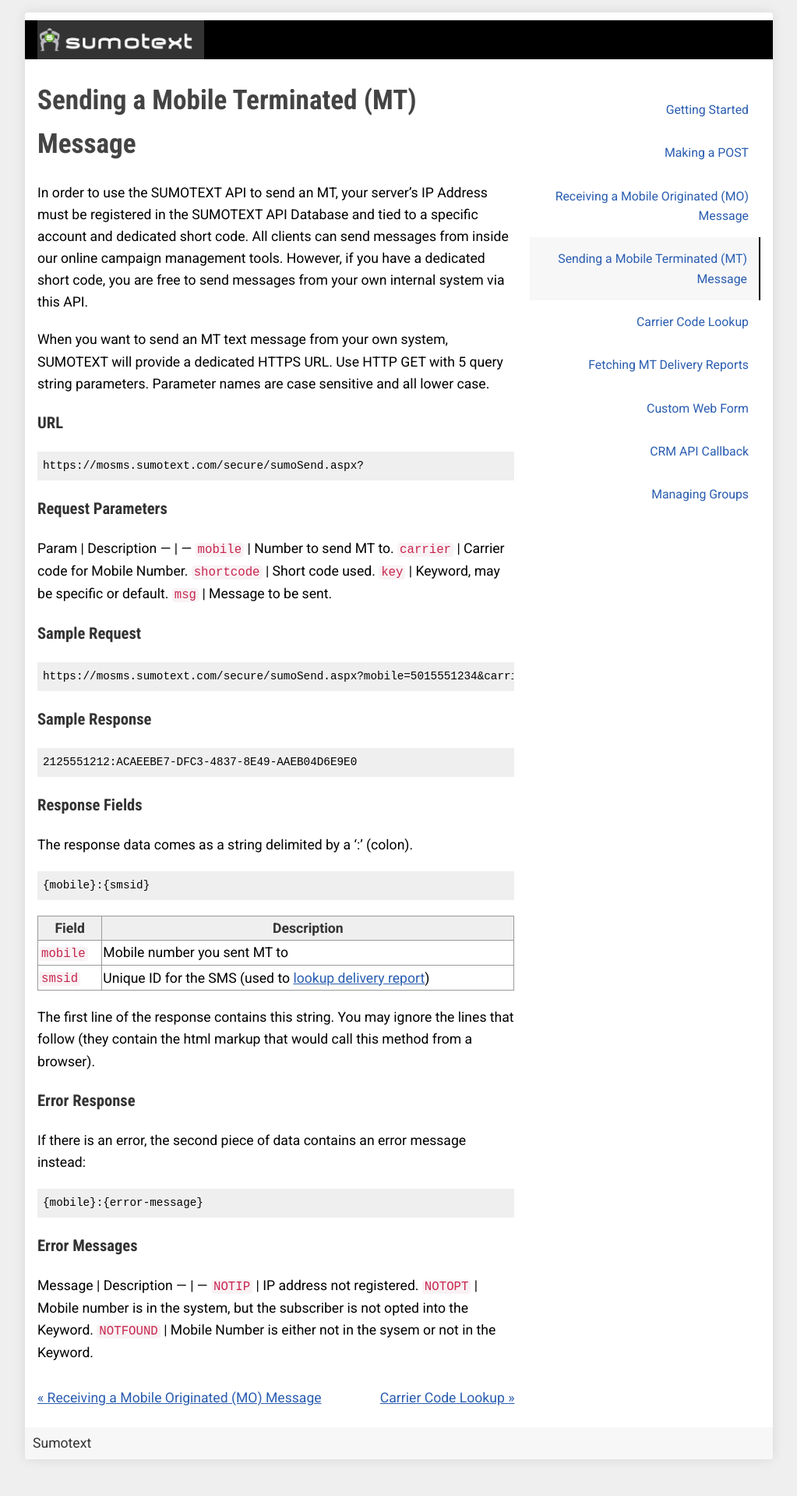
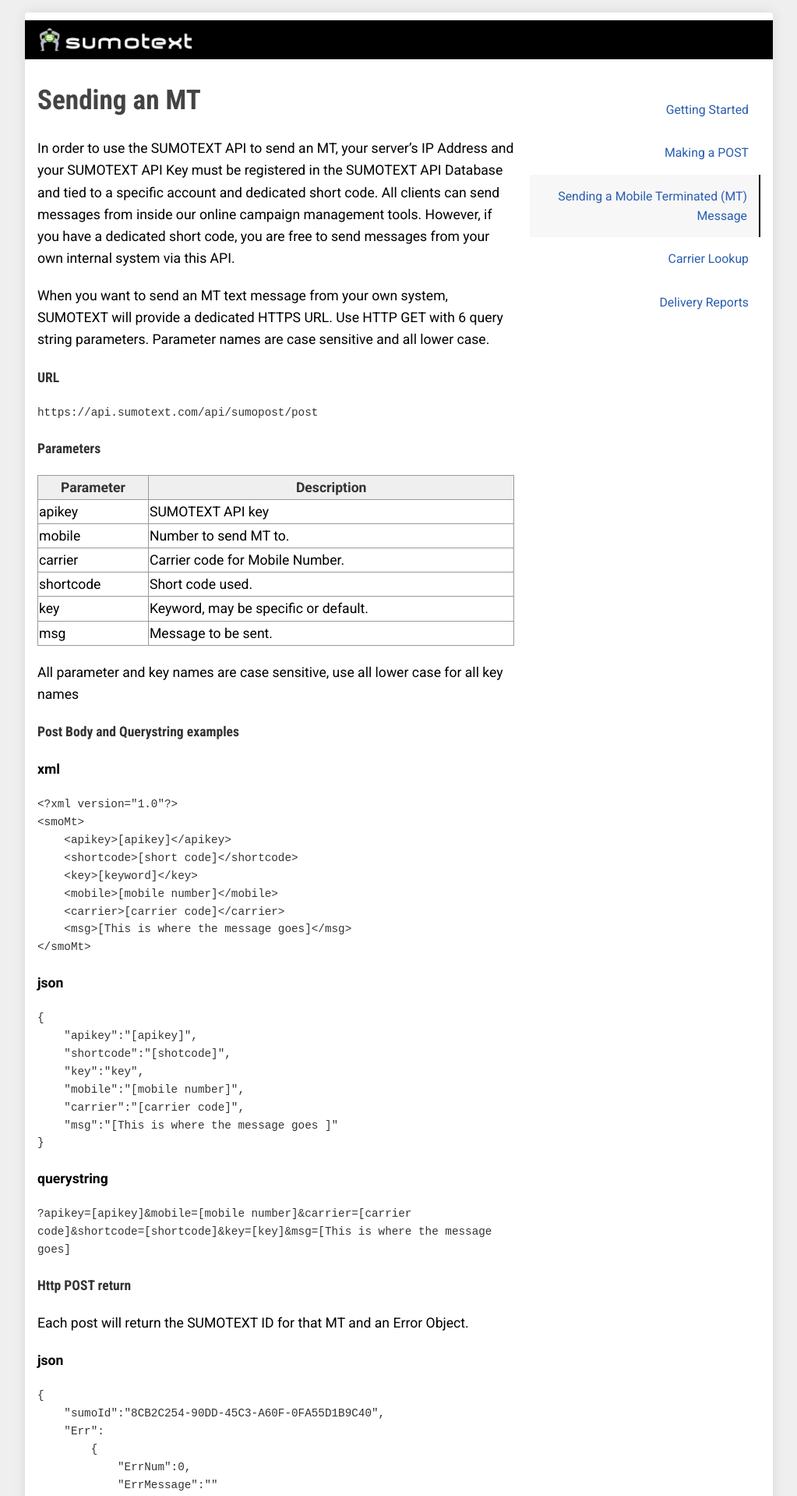
Before and after one commit to SUMOTEXT/sumotext.github.io, a Jekyll site: the page built from _posts/api-docs/2014-10-29-sending-mt.md, in a window 1280 px wide. Shown: the top 1918 px of the page at 78% size, without its empty margins (128-1151 px from the left). Built offline with Jekyll 4.4.1, drawn with Linux system fonts in a browser that asks for light colours; nearby versions of some CDN libraries; Markdown is read by kramdown in place of the engine named in the settings; before the commit the page ends 1887 px from its top, so only the background shows below that; some of the changed text lies outside the part shown.

Commit message:
site reflects the docs

```diff
--- a/_posts/api-docs/2014-10-24-managing-groups.md
+++ /dev/null
@@ -1,49 +0,0 @@
----
-layout: page
-title:  "Managing Groups"
-categories: docs
-permalink: /managing-groups/
----
-
-Managing Groups
-=====
-
-The client can manage their groups through the Sumotext API. Groups can be managed with the following actions
-
-Action | Description
------ | -----
-`add` | Add a new group (named `{group}`) to a keyword
-`delete` | Delete a group and its members
-`clear` | Clear a group of its members
-`addmember` | Add a member (member corresponds to their `{mobile}`)
-
-### URL
-<pre class="code"><code>http://mosms.sumotext.com/secure/sumoGroup.aspx?</code></pre>
-
-#### Request Parameters
-Params | Description
-----|----
-`country` | Country associated with shortcode
-`shortcode` | Short code being used
-`key` | Keyword being used
-`group` | Name of the group to manage
-`action` | Add, delete, clear, or adddmember
-`mobile` | Mobile number of subscriber to add to group [Optional: may be left blank]
-
-### Sample Request
-
-<pre class="code"><code>http://mosms.sumotext.com/secure/sumoGroup.aspx?country=USA&shortcode=74700&key=SUMOKEY&group=yourgroup&action=addmember&mobile=5015551234
-</code></pre>
-
-
-### Sample Response
-<pre class="code"><code>Action Addmember OK
-</code></pre>
-
-### Response Fields
-The response data comes as a string
-<pre class="code"><code>Action {action} OK</code></pre>
-
-###Error Response
-If there is an error, the response contains an error description message after a colon.
-<pre class="code"><code>Action {action} Error: [Error Description]</code></pre>
--- a/_posts/api-docs/2014-10-25-receiving-post-data.md
+++ /dev/null
@@ -1,89 +0,0 @@
----
-layout: page
-title:  "CRM API Callback"
-categories: docs
-permalink: /receiving-post-data/
----
-
-CRM API Callback
-=====
-
-###Summary
-
-Sumotext provides a generic tactic for integrating Sumotext events with web services that clients publish and control. This allows clients to utilize our online campaign tools without having to give us access to their databases.
-
-Sumotext collects data in 3 ways:
-
-1. *SMS Sticky Sessions* - Sumotext saves user response e.g. "Please reply with your email address!"
-2. *SMS Polls* - e.g. "Reply A (red) or B (blue)."
-3. *Web Forms* - submitted via browsers
-
-Sumotext can be cinfigured to automatically post to a web service when these events fire.
-
-###Receiving Post Data (API Callbacks)
-The Sumotext platform can be configured to send your web server an HTTP request when these events are triggered. Follow the directions below to tell Sumotext where to point the HTTP calls:
-
-1. Log in at [sumotext.com](http://www.sumotext.com).
-2. Go to the Settings tab.
-3. Go to the Web Form settings tab.
-4. Click "Edit Post CRM".
-5. Check the "Post" checkbox.
-6. Configure the Post parameters that Sumotext will send as a GET
-
-###Sumotext will always post these 5 parameters first
-
-* `country`
-* `short code`
-* `key`
-* `mobile`
-* `carrierId`
-
-It also includes the custom user fields that you specify in the GET call.
-
-###Example
-<pre class="code"><code>http://www.yourdomain.com/Post.aspx?<span>country</span>=USA&<span>shortcode</span>=84700&<span>key</span>=SOMEKEY&<span>mobile</span>=2125551212&<span>carrierId</span>=VERIZONUS&<span>Name</span>=Bill&<span>DOB</span>=1/1/2000&<span>Zip</span>=10024</code></pre>
-
-In this example, the client had their settings configured to Post the additional fields for Name, DOB, and Zip as parameters.
-
-###SMS Polls
-When a user responds to a Poll campaign-mode, the response can be Posted to your web service. To register your web server to receive a GET for this event...
-
-1. Log in at sumotext.com.
-2. Go to the Campaign Modes tab.
-3. Go to the "Poll" tab.
-4. Click "Edit Post CRM".
-5. Check the "Post" checkbox.
-6. Configure the Post parameters that Sumotext will POST
-
-For voting, there will always be 6 parameters:
-
-###Parameters
-Param | Description
-----|----
-`mobile` | Number to send MT to
-`carrier` | Carrier code
-`shortcode` | Short code
-`key` | Keyword
-`reply` | User response ("A" for example)
-`label` | Response label (for example, "Tampa")
-
-### Example
-<pre class="code"><code>http://www.yourdomain.com/sumotext.aspx?<span>mobile</span>=2125551212&<span>carrier</span>=VERIZONUS&<span>shortcode</span>=84700&<span>key</span>=FB1&<span>reply</span>=A&<span>label</span>=Tampa</code></pre>
-
-###Text-4-Info
-When a user texts a Text-4-Info keyword, their message can be posted to your web service. To register your web server to receive a GET for this event...
-
-1. Log in at sumotext.com.
-2. Go to the Campaign Modes tab.
-3. Go to the "Text-4-Info" tab.
-4. Add your server url to the "Server" field.
-
-###Parameters
-Param | Description
-----|----
-`lead` | Keyword, unless otherwise specified
-`mobile` | Number of MO Device
-`msg` | Text of MO
-
-###Example
-<pre class="code"><code>http://www.yourserver.com/yourpage.aspx?lead=keyword&&mobile=2125551212&msg=ServerMsg</code></pre>
--- a/_posts/api-docs/2014-10-26-custom-web-form.md
+++ /dev/null
@@ -1,49 +0,0 @@
----
-layout: page
-title:  "Custom Web Form"
-categories: docs
-permalink: /custom-web-form/
-weight: 6
-data: custom-form
----
-
-Custom Web Form
-========
-
-When a SUMOTEXT client wants to initiate an opt-in (and collect profile data) from the client's own web form, they will post an HTTPGET request (in an HTML form) to the following URL with ALL 15 query string parameters.
-
-### Parameters
-Param | Description
---- | ---
-`shortcode` | Short code used.
-`key` | Should reflect the keyword being used.
-`phone` | The mobile number opting in.
-`txt1` | Profile data field that matches the web form in the Sumotext online tools.
-`txt2` to `txt11` | Up to 11 form fields for profile data. Fields not used should be left blank.
-
-### Example HTML Form
-
-The following HTML form will properly form the GET querystring for submitting an opt-in from a custom web form. Note: For `txt#` fields that you're not using, set the `txt#` input fields to `type="hidden"` so that they're included in the querystring, but not shown to the user.
-
-<pre class="code">&lt;form action=&quot;http://mosms.sumotext.com/mOptinMO.aspx?&quot; method=&quot;GET&quot;&gt;
-&nbsp;&nbsp;&nbsp;&nbsp;Shortcode: &lt;input type=&quot;text&quot; name=&quot;<span>shortcode</span>&quot; /&gt;&lt;br /&gt;
-&nbsp;&nbsp;&nbsp;&nbsp;Key: &lt;input type=&quot;text&quot; name=&quot;<span>key</span>&quot; /&gt;&lt;br /&gt;
-&nbsp;&nbsp;&nbsp;&nbsp;Phone: &lt;input type=&quot;text&quot; name=&quot;<span>phone</span>&quot; /&gt;&lt;br /&gt;
-&nbsp;&nbsp;&nbsp;&nbsp;Custom parameter: &lt;input type=&quot;text&quot; name=&quot;<span>txt1</span>&quot; /&gt;&lt;br /&gt;
-&lt;!-- set the remaining 'txt#' fields to 'type=&quot;hidden&quot;' and a blank value so that their params are still included in the GET --&gt;
-&nbsp;&nbsp;&nbsp;&nbsp;&lt;input type=&quot;hidden&quot; name=&quot;<span>txt2</span>&quot; value=&quot;&quot; /&gt;
-&nbsp;&nbsp;&nbsp;&nbsp;&lt;input type=&quot;hidden&quot; name=&quot;<span>txt3</span>&quot; value=&quot;&quot; /&gt;
-&nbsp;&nbsp;&nbsp;&nbsp;&lt;input type=&quot;hidden&quot; name=&quot;<span>txt4</span>&quot; value=&quot;&quot; /&gt;
-&nbsp;&nbsp;&nbsp;&nbsp;&lt;input type=&quot;hidden&quot; name=&quot;<span>txt5</span>&quot; value=&quot;&quot; /&gt;
-&nbsp;&nbsp;&nbsp;&nbsp;&lt;input type=&quot;hidden&quot; name=&quot;<span>txt6</span>&quot; value=&quot;&quot; /&gt;
-&nbsp;&nbsp;&nbsp;&nbsp;&lt;input type=&quot;hidden&quot; name=&quot;<span>txt7</span>&quot; value=&quot;&quot; /&gt;
-&nbsp;&nbsp;&nbsp;&nbsp;&lt;input type=&quot;hidden&quot; name=&quot;<span>txt8</span>&quot; value=&quot;&quot; /&gt;
-&nbsp;&nbsp;&nbsp;&nbsp;&lt;input type=&quot;hidden&quot; name=&quot;<span>txt9</span>&quot; value=&quot;&quot; /&gt;
-&nbsp;&nbsp;&nbsp;&nbsp;&lt;input type=&quot;hidden&quot; name=&quot;<span>txt10</span>&quot; value=&quot;&quot; /&gt;
-&nbsp;&nbsp;&nbsp;&nbsp;&lt;input type=&quot;hidden&quot; name=&quot;<span>txt11</span>&quot; value=&quot;&quot; /&gt;
-&nbsp;&nbsp;&nbsp;&nbsp;&lt;input type=&quot;submit&quot; value=&quot;Submit&quot; /&gt;
-&lt;/form&gt;</pre>
-
-### Sample HTTP Call
-To show what the HTTP request looks like:
-<pre class="code"><code>http://mosms.sumotext.com/mOptinMO.aspx?country=USA&shortcode=69872&key=SUMO&phone=5012474110&txt1=??&txt2=??&txt3=??&txt4=??&txt5=??&txt6=??&txt7=??&txt8=??txt9=??&txt10=??&txt11=??</code></pre>
--- a/_posts/api-docs/2014-10-27-fetching-mt-delivery-reports.md
+++ b/_posts/api-docs/2014-10-27-fetching-mt-delivery-reports.md
@@ -1,63 +1,25 @@
 ---
 layout: page
-title:  "Fetching MT Delivery Reports"
+title:  "Delivery Reports"
 categories: docs
 permalink: /fetching-mt-delivery-report/
 ---
 
-Fetching MT Delivery Reports
+Delivery Reports
 ========
 
-You may receive a delivery report for an MT that was sent through the Sumotext API. This report indicates if the message corresponding to `smsid` was successfully delivered, and if it wasn't, gives a reason why.
+You may choose to receive posts for MTs that are Delivered and Failed, or just Failed. We will post a url you have listed in our system. This post will have 3 querystring parameters.
 
-### URL
-<pre class="code"><code>https://mosms.sumotext.com/secure/sumoReport.aspx?</code></pre>
+#### Example
 
-### Request Parameters
-Param | Description
---- | ---
-`smsid` | Unique smsid returned when sending the MT.
-`shortcode` | Short code used.
+    http://www.url.com/?sumoid=[sumoId]&mtcode=[MTCode]&mtdescription=[MtDescription]
 
-### Sample Request
-<pre class="code"><code>https://mosms.sumotext.com/secure/sumoReport.aspx?smsid=ACAEEBE7-DFC3-4837-8E49-AAEB04D6E9E0&shortcode=74700
-</code></pre>
 
-### Response Fields
-The response data comes as a string delimited by a ':' (colon).
-<pre class="code"><code>{smsid}:{sent-status}:{true/false message}</code></pre>
+#### Parameters
+- sumoID
+- MTCode
+- MtDescription
 
-Field | Description
---- | ---
-`smsid` | Unique ID for the SMS
-`sent-status` | TRUE if sent, FALSE otherwise
-`true/false message` | Message describing the sent status
-
-The first line of the response contains this string. You may ignore the lines that follow (they contain the html markup that would call this method from a browser).
-
-### Error Response
-
-If your message didn't send, your response will come in the form
-<pre class="code"><code>{smsid}:FALSE:{false message}</code></pre>
-
-If the smsid is not found, your response will be
-<pre class="code"><code>{smsid}:NOTFOUND:[single space char]</code></pre>
-
-NOTE: There is a single space character after the second colon.
-
-####True Messages
-* Sent by Sumotext to Aggregator.
-* Message successfully delivered to handset.
-* Message successfully sent to carrier.
-
-####False Messages
-* Failed. We are unable to delier this message.
-* Not Delivered, Billing failed, Billing.
-* Not Delivered, Invalid destination, Destination permanent.
-* Not Delivered, Invalid source address, Source.
-* Not Delivered, No Information, No information.
-* Not Delivered, System failure, System failure.
-* EXPIRED: We are unable to deliver this message.
-* FAIL: We are unable to deliver this message.
-* FAILED: We were unable to send this to aggregator.
-* UNDELIV: We are unable to deliver this message.
+#### Report Code [MTCode]
+- 4: Delivered
+- 5: Failed
--- a/_posts/api-docs/2014-10-28-carrier-code-lookup.md
+++ b/_posts/api-docs/2014-10-28-carrier-code-lookup.md
@@ -1,51 +1,73 @@
 ---
 layout: page
-title:  "Carrier Code Lookup"
+title:  "Carrier Lookup"
 categories: docs
 permalink: /carrier-code-lookup/
 ---
 
-Carrier Code Lookup
+Carrier Lookup
 ======
 
-There is a $0.005 charge to look up a mobile number's carrier code. View [Appendix A](https://github.com/SUMOTEXT/Sumotext-API-Guide/blob/master/api-docs/appendices/appendix-a.md) for a list of all carrier codes.
+#### URL
+    https://api.sumotext.com/api/sumolookup/lookup
 
-### URL
-<pre class="code"><code>http://mosms.sumotext.com/secure/sumoLookup.aspx?</code></pre>
-### HTTP Method - `GET`
+#### Parameters
 
-### Request Parameters
-Param | Description
---- | ---
-`mobile` | Number to look up carrier for.
-`shortcode` | Short code used.
+Parameter | Description
+---- | ----
+apikey | Your api key.
+mobile | The mobile number you are trying to lookup carrier for.
 
-### Sample Request
+#### Post Body and Querystring examples
 
-<pre class="code"><code>http://mosms.sumotext.com/secure/sumoLookup.aspx?mobile=5015551234&shortcode=74700</code></pre>
+**json**
 
-### Sample Response
-<pre class="code"><code>ATTUS
-</code></pre>
+    {
+        "apikey":"[apikey]",
+        "mobile":"[mobile]"
+    }
 
-### Response Fields
-The response data comes as a string.
-<pre class="code"><code>{carrier_code}</code></pre>
+**xml**
 
-Field | Description
---- | ---
-`carrier_code` | Carrier code corresponding to the user's cellular carrier.
+    <?xml version="1.0"?>
+    <smoLookupParser>
+        <apikey>[apikey]</apikey>
+        <mobile>[mobile]</mobile>
+    </smoLookupParser>
 
-See [appendix a](https://github.com/SUMOTEXT/Sumotext-API-Guide/blob/master/api-docs/appendices/appendix-a.md) for a list of carrier codes.
+**querystring**
 
-The first line of the response contains this string. You may ignore the lines that follow (they contain the html markup that would call this method from a browser).
+    ?apikey=[apikey]&mobile=[mobile]
 
-###Error Response
-If there is an error, the response will be a string containing an error message.
-<pre class="code"><code>{error_message}</code></pre>
+#### Http POST return
 
-###Error Messages
-Message | Description
---- | ---
-`IP NOT REGISTERED` | IP address not registered.
-`ERROR CARRIER NOT FOUND FOR: {mobile}` | The carrier information for this number could not be found.
+Carrier Lookup POST will return the Mobile Number, the Carrier, and an Error Object.
+
+**json**
+
+    {
+        "MobileNumber":"4807345077",
+        "Carrier":"VERIZONUS",
+        "Err": {
+            "ErrNum":0,
+            "ErrMessage":""
+        }
+    }
+
+**xml**
+
+    <smoLookup.smoLookupRetrun xmlns:i="http://www.w3.org/2001/XMLSchema-instance" xmlns="http://schemas.datacontract.org/2004/07/SumotextApi">
+    <MobileNumber>4807345077</MobileNumber>
+        <Carrier>VERIZONUS</Carrier>
+        <Err>
+            <ErrMessage></ErrMessage>
+            <ErrNum>ErrNoErr</ErrNum>
+        </Err>
+    </smoLookup.smoLookupRetrun>
+
+The Error object will report No Error when a post is successful. The following Errors are currently coded for, others may be added.
+
+ErrNum | ErrMessage
+---- | ----
+624 | The current Api Key [apikey] does not have permission to Lookup Carrier Information
+256 | The current Api Key [apikey] does not exist
--- a/_posts/api-docs/2014-10-29-sending-mt.md
+++ b/_posts/api-docs/2014-10-29-sending-mt.md
@@ -7,51 +7,89 @@
 weight: 3
 ---
 
-#Sending a Mobile Terminated (MT) Message
+# Sending an MT
 
-In order to use the SUMOTEXT API to send an MT, your server's IP Address must be registered in the SUMOTEXT API Database and tied to a specific account and dedicated short code.
-All clients can send messages from inside our online campaign management tools.
-However, if you have a dedicated short code, you are free to send messages from your own internal system via this API.
+In order to use the SUMOTEXT API to send an MT, your server's IP Address and your SUMOTEXT API Key must be registered in the SUMOTEXT API Database and tied to a specific account and dedicated short code. All clients can send messages from inside our online campaign management tools. However, if you have a dedicated short code, you are free to send messages from your own internal system via this API.
 
-When you want to send an MT text message from your own system, SUMOTEXT will provide a dedicated HTTPS URL. Use HTTP GET with 5 query string parameters. Parameter names are case sensitive and all lower case.
+When you want to send an MT text message from your own system, SUMOTEXT will provide a dedicated HTTPS URL. Use HTTP GET with 6 query string parameters. Parameter names are case sensitive and all lower case.
 
-###URL
-<pre class="code"><code>https://mosms.sumotext.com/secure/sumoSend.aspx?</code></pre>
+#### URL
+    https://api.sumotext.com/api/sumopost/post
 
-### Request Parameters
-Param | Description
---- | ---
-`mobile` | Number to send MT to.
-`carrier` | Carrier code for Mobile Number.
-`shortcode` | Short code used.
-`key` | Keyword, may be specific or default.
-`msg` | Message to be sent.
+#### Parameters
 
-### Sample Request
+Parameter | Description
+----- | -----
+apikey | SUMOTEXT API key
+mobile | Number to send MT to.
+carrier | Carrier code for Mobile Number.
+shortcode | Short code used.
+key | Keyword, may be specific or default.
+msg | Message to be sent.
 
-<pre class="code"><code>https://mosms.sumotext.com/secure/sumoSend.aspx?mobile=5015551234&carrier=ATTUS&shortcode=74700&key=SUMO&msg=hello</code></pre>
+All parameter and key names are case sensitive, use all lower case for all key names
 
-### Sample Response
-<pre class="code"><code>2125551212:ACAEEBE7-DFC3-4837-8E49-AAEB04D6E9E0</code></pre>
+#### Post Body and Querystring examples
 
-### Response Fields
-The response data comes as a string delimited by a ':' (colon).
-<pre class="code"><code>{mobile}:{smsid}</code></pre>
+**xml**
 
-Field | Description
---- | ---
-`mobile` | Mobile number you sent MT to
-`smsid` | Unique ID for the SMS (used to [lookup delivery report]({% post_url api-docs/2014-10-27-fetching-mt-delivery-reports %}))
+    <?xml version="1.0"?>
+    <smoMt>
+        <apikey>[apikey]</apikey>
+        <shortcode>[short code]</shortcode>
+        <key>[keyword]</key>
+        <mobile>[mobile number]</mobile>
+        <carrier>[carrier code]</carrier>
+        <msg>[This is where the message goes]</msg>
+    </smoMt>
 
-The first line of the response contains this string. You may ignore the lines that follow (they contain the html markup that would call this method from a browser).
+**json**
 
-###Error Response
-If there is an error, the second piece of data contains an error message instead:
-<pre class="code"><code>{mobile}:{error-message}</code></pre>
+    {
+        "apikey":"[apikey]",
+        "shortcode":"[shotcode]",
+        "key":"key",
+        "mobile":"[mobile number]",
+        "carrier":"[carrier code]",
+        "msg":"[This is where the message goes ]"
+    }
 
-### Error Messages
-Message | Description
---- | ---
-`NOTIP` | IP address not registered.
-`NOTOPT` | Mobile number is in the system, but the subscriber is not opted into the Keyword.
-`NOTFOUND` | Mobile Number is either not in the sysem or not in the Keyword.
+**querystring**
+
+    ?apikey=[apikey]&mobile=[mobile number]&carrier=[carrier code]&shortcode=[shortcode]&key=[key]&msg=[This is where the message goes]
+
+#### Http POST return
+
+Each post will return the SUMOTEXT ID for that MT and an Error Object.
+
+**json**
+
+    {
+        "sumoId":"8CB2C254-90DD-45C3-A60F-0FA55D1B9C40",
+        "Err":
+            {
+                "ErrNum":0,
+                "ErrMessage":""
+            }
+    }
+
+**xml**
+
+    <smoPostReturn xmlns:i="http://www.w3.org/2001/XMLSchema-instance" xmlns="http://schemas.datacontract.org/2004/07/SumotextApi">
+        <sumoId>8CE1AB33-5484-4270-B646-B235A28C7483</sumoId>
+            <Err>
+                <ErrNum>0</ErrNum>
+                <ErrMessage></ErrMessage>
+            </Err>
+    </smoPostReturn>
+
+The Error object will report No Error when a post is successful. The Following Errors are currently coded for, others may be added
+
+ErrNum | ErrMessage
+---- | ----
+9 | The Carrier for this Mobile Number [mobile] was not supplied in post.
+26 | The Current Account [account] is not Active.
+27 | The Mobile Number [mobile] is not Opted In.
+28 | The ip address [ip] could not be found for this Api Key
+128 | The current Api Key [apikey] does not have permission to Send an MT
+258 | The current Api Key [apikey] does not exist
--- a/_posts/api-docs/2014-10-30-receiving-mo.md
+++ /dev/null
@@ -1,39 +0,0 @@
----
-layout: page
-title:  "Receiving a Mobile Originated (MO) Message"
-categories: docs
-permalink: /receive-mo/
-weight: 2
-data: receive-mo
----
-
-Receiving a Mobile Originated (MO) Message
-=======
-
-The SUMOTEXT online self-service campaign management tools are typically used to configure what happens when a user sends a text message to your short code.
-However, our platform and tools can be bypassed and your dedicated short code can be configured to instead forward 'some' or 'all' mobile originated (MO) messages directly to your server for you to respond based on your own business rules, logic, and data sources.
-
-NOTE: This is different from the section that deals with '[CRM API Callback]({% post_url api-docs/2014-10-25-receiving-post-data %})' which is used to alert your service when the SUMOTEXT platform has collected an opt-in, opt-out, or a new profile element for a subscriber such as an email address.
-
- If you would like to bypass our platform and tools and receive 'some' or 'all' mobile originated (MO) messages directly to your server, please provide your account manager the the appropriate URL to register in our system. This can be HTTP or HTTPS. We strongly reccomend HTTPS.
-
-### HTTP Method - `GET`
-
-### Example Callback URL
-<pre class="code"><code>https://www.yourserver.com/your-endpoint</code></pre>
-
-### Parameters
-Param | Description
---- | ---
-`mobile` | Mobile number SMS originated from.
-`carrier` | Carrier code for Mobile Number.
-`smsid` | Unique SMS identifier
-`shortcode` | Short code used.
-`key` | The keyword where the message is logged.
-`msg` | Complete message sent.
-
-##Example
-
-The HTTP GET will be a fully formed URL with 6 query string parameters:
-
-<pre class="code"><code>https://www.yourserver.com/your-endpoint?<span>mobile</span>=2125551212&<span>carrier</span>=VERIZONUS&<span>smsid</span>=2xgh679okl34x&<span>shortcode</span>=84700&<span>key</span>=SUMOX&<span>msg</span>=have a nice day</code></pre>
--- a/public/assets/stylesheets/application.css
+++ b/public/assets/stylesheets/application.css
@@ -317,32 +317,6 @@
 #prev-next #next {
   float: right;
 }
-code {
-  padding: 2px 4px;
-  color: #c7254e;
-  background-color: #f9f2f4;
-  border-radius: 4px;
-}
-pre.code {
-  overflow: auto;
-  padding: 0;
-  border: 1px solid #efeff0;
-  list-style: none;
-  background: #efeff0;
-  font-size: 1em;
-  padding: 6px;
-}
-pre.code span {
-  color: #c7254e;
-  font-size: 105%;
-  padding: 0 2px;
-}
-pre.code code {
-  color: black;
-  background-color: inherit;
-  border-radius: 0px;
-  padding: 0px;
-}
 #content-secondary ul {
   margin-top: 13px;
   margin-left: 10px;
@@ -373,6 +347,18 @@
 #content-secondary ul a:focus,
 #content-secondary ul a:active {
   color: #2a5db0;
+}
+pre {
+  white-space: pre-wrap;
+  /* CSS 3 */
+  white-space: -moz-pre-wrap;
+  /* Mozilla, since 1999 */
+  white-space: -pre-wrap;
+  /* Opera 4-6 */
+  white-space: -o-pre-wrap;
+  /* Opera 7 */
+  word-wrap: break-word;
+  /* Internet Explorer 5.5+ */
 }
 #menu-button {
   visibility: hidden;
```
Also changed, not shown: app/assets/stylesheets/base.less (+8 -0 lines), app/assets/stylesheets/components/code.less (deleted, +0 -27 lines).
